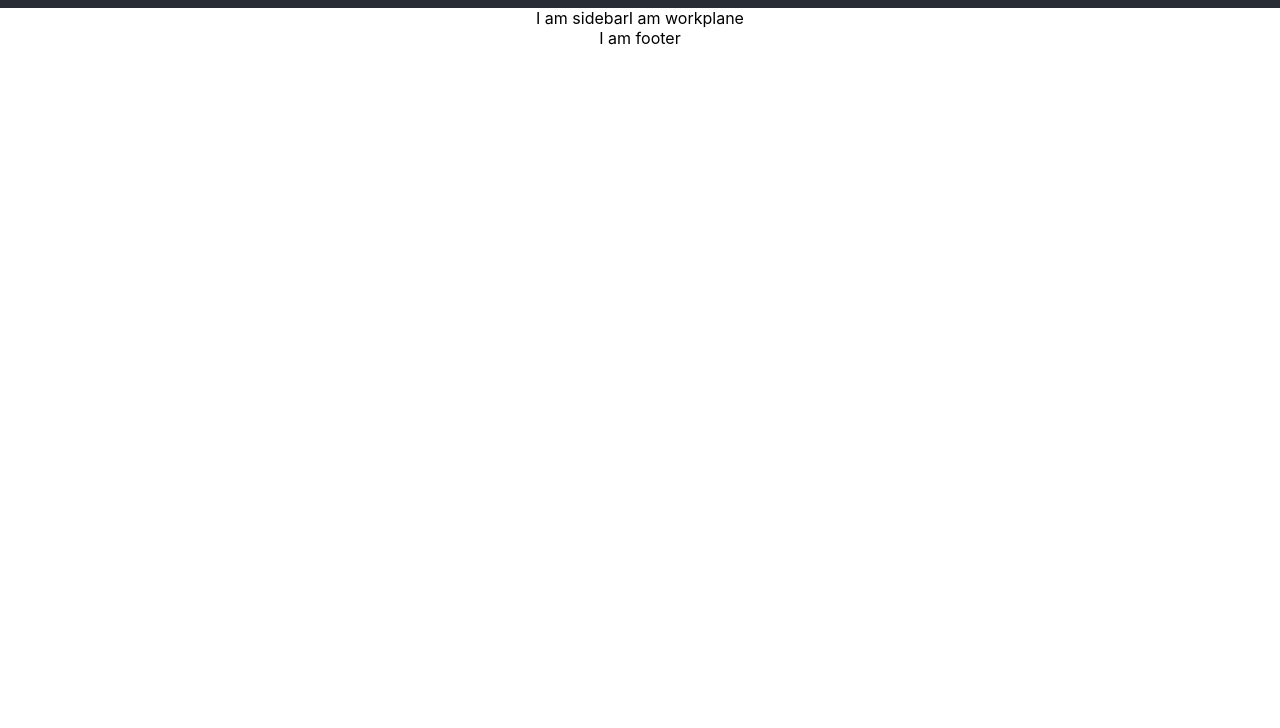
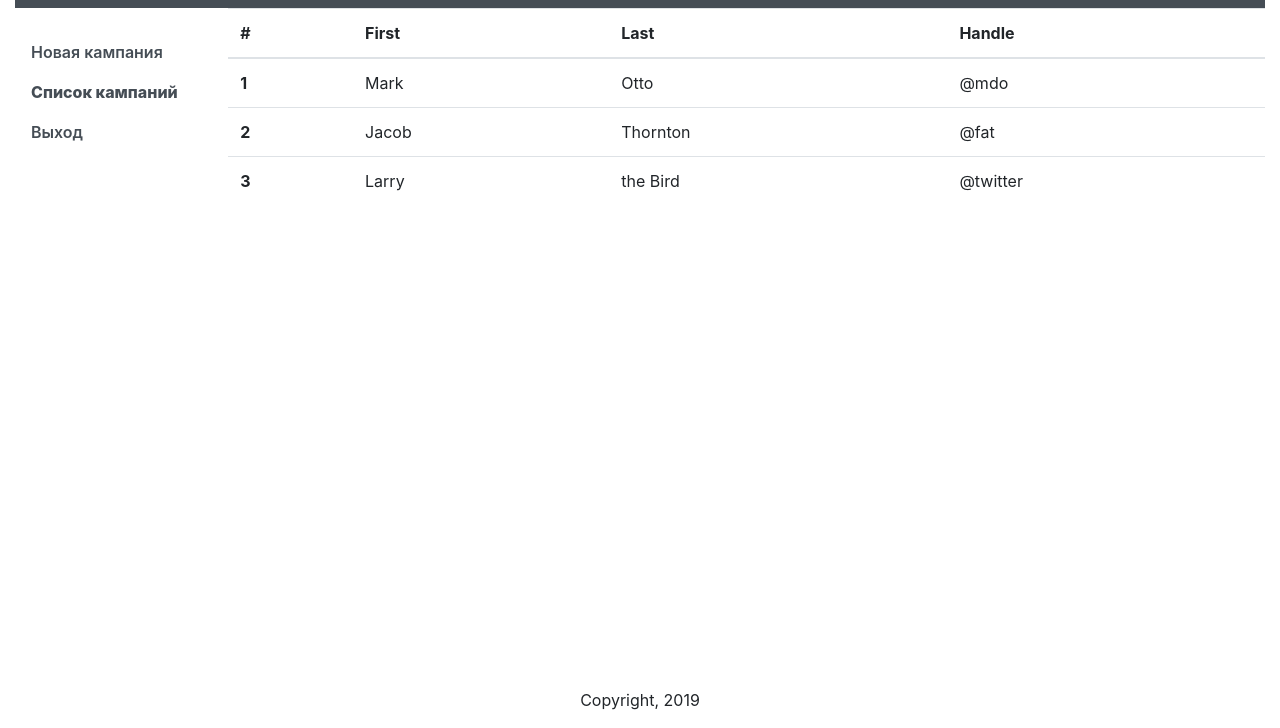
Before and after one commit to kefiller/a2i-web, a React app: page / in a window 1280 px wide. Shown: the part 72-800 px from the top of the page. Built offline with nearby package versions, Linux system fonts and the light colour scheme; no server answers.

Commit message:
basic layout and routing

```diff
--- a/package.json
+++ b/package.json
@@ -6,6 +6,7 @@
     "axios": "^0.19.0",
     "react": "^16.8.6",
     "react-dom": "^16.8.6",
+    "react-router-dom": "^5.0.1",
     "react-scripts": "3.0.1"
   },
   "scripts": {
--- a/public/index.html
+++ b/public/index.html
@@ -5,6 +5,7 @@
     <link rel="shortcut icon" href="%PUBLIC_URL%/favicon.ico" />
     <meta name="viewport" content="width=device-width, initial-scale=1" />
     <meta name="theme-color" content="#000000" />
+    <link rel="stylesheet" href="https://stackpath.bootstrapcdn.com/bootstrap/4.3.1/css/bootstrap.min.css" integrity="sha384-ggOyR0iXCbMQv3Xipma34MD+dH/1fQ784/j6cY/iJTQUOhcWr7x9JvoRxT2MZw1T" crossorigin="anonymous">
     <title>a2i web</title>
   </head>
   <body>
--- a/src/components/App/App.css
+++ b/src/components/App/App.css
@@ -6,6 +6,7 @@
   color: #61dafb;
 }
 
-.mainplane > * {
-  display: inline;
+.mainplane {
+  min-height: 85vh;
+  text-align: left;
 }
--- a/src/components/App/App.js
+++ b/src/components/App/App.js
@@ -25,12 +25,14 @@ function App() {
 
   return (
     <div className="App">
-      <Header />
-      <div className="mainplane" >
-        <Sidebar />
-        <Workplane />
+      <div className="container-fluid">
+        <Header />
+        <div className="mainplane row" >
+          <Sidebar  className="col-2"/>
+          <Workplane className="col-10"/>
+        </div>
+        <Footer />
       </div>
-      <Footer />
     </div>
   );
 }
--- /dev/null
+++ b/src/components/CampaignList/CampaignList.js
@@ -0,0 +1,38 @@
+import React from 'react';
+
+const CampaignList = () => {
+    return (
+        <table class="table">
+            <thead>
+                <tr>
+                    <th scope="col">#</th>
+                    <th scope="col">First</th>
+                    <th scope="col">Last</th>
+                    <th scope="col">Handle</th>
+                </tr>
+            </thead>
+            <tbody>
+                <tr>
+                    <th scope="row">1</th>
+                    <td>Mark</td>
+                    <td>Otto</td>
+                    <td>@mdo</td>
+                </tr>
+                <tr>
+                    <th scope="row">2</th>
+                    <td>Jacob</td>
+                    <td>Thornton</td>
+                    <td>@fat</td>
+                </tr>
+                <tr>
+                    <th scope="row">3</th>
+                    <td>Larry</td>
+                    <td>the Bird</td>
+                    <td>@twitter</td>
+                </tr>
+            </tbody>
+        </table>
+    );
+}
+
+export default CampaignList;
--- /dev/null
+++ b/src/components/CampaignList/index.js
@@ -0,0 +1,3 @@
+import CampaignList from './CampaignList';
+
+export default CampaignList;
--- a/src/components/Footer/Footer.js
+++ b/src/components/Footer/Footer.js
@@ -2,7 +2,7 @@ import React from 'react';
 
 const Footer = () => {
     return (
-        <div>I am footer</div>
+        <div>Copyright, 2019</div>
     );
 }
 
--- a/src/components/Header/Header.css
+++ b/src/components/Header/Header.css
@@ -1,5 +1,5 @@
 .header {
-    background-color: #282c34;
+    background-color: rgb(69, 77, 85);
     min-height: 10vh;
     display: flex;
     flex-direction: column;
--- a/src/components/Header/Header.js
+++ b/src/components/Header/Header.js
@@ -3,7 +3,7 @@ import './Header.css';
 
 const Header = () => {
     return (
-        <div className='header'>I am header</div>
+        <div className='header'>Автоинформатор</div>
     );
 }
 
--- /dev/null
+++ b/src/components/Sidebar/Sidebar.css
@@ -0,0 +1,12 @@
+.Sidebar {
+    /* border: 1px solid red; */
+}
+
+.nav-link {
+    color: rgb(69, 77, 85);
+    font-weight: 600;
+}
+
+.nav-link.active {
+    font-weight: 800;
+}
--- a/src/components/Sidebar/Sidebar.js
+++ b/src/components/Sidebar/Sidebar.js
@@ -1,8 +1,24 @@
 import React from 'react';
+import { Link } from "react-router-dom";
 
-const Sidebar = () => {
+import './Sidebar.css'
+
+const Sidebar = ({ className }) => {
     return (
-        <div>I am sidebar</div>
+        <div className={`Sidebar ${className}`}>
+            <br />
+            <ul class="nav flex-column">
+                <li class="nav-item">
+                    <Link class="nav-link" to="/NewCampaign/">Новая кампания</Link>
+                </li>
+                <li class="nav-item">
+                    <Link class="nav-link active" to="/CampaignList/">Список кампаний</Link>
+                </li>
+                <li class="nav-item">
+                    <Link class="nav-link" to="/Logout/">Выход</Link>
+                </li>
+            </ul>
+        </div>
     );
 }
 
--- /dev/null
+++ b/src/components/Workplane/Workplane.css
@@ -0,0 +1,6 @@
+.Workplane {
+    /* display: inline-block;
+    width: 90%;
+    box-sizing: border-box; */
+    /* border: 1px solid black; */
+}
--- a/src/components/Workplane/Workplane.js
+++ b/src/components/Workplane/Workplane.js
@@ -1,9 +1,24 @@
 import React from 'react';
+import { Route } from "react-router-dom";
 
-const Workplane = () => {
+import './Workplane.css';
+
+import CampaignList from '../CampaignList';
+
+const Workplane = ({ className }) => {
     return (
-        <div>I am workplane</div>
+        <div className={`Workplane ${className}`}>
+            <div>
+                <Route path="/" exact component={CampaignList} />
+                <Route path="/CampaignList" component={CampaignList} />
+                <Route path="/NewCampaign" component={NotImplementedYet} />
+                <Route path="/Logout" component={NotImplementedYet} />
+            </div>
+        </div>
     );
 }
 
+function NotImplementedYet() {
+    return <h2>Пока не готово.. :(</h2>;
+}
 export default Workplane;
--- a/src/index.js
+++ b/src/index.js
@@ -3,4 +3,6 @@ import ReactDOM from 'react-dom';
 import './index.css';
 import App from './components/App';
 
-ReactDOM.render(<App />, document.getElementById('root'));
+import { BrowserRouter } from 'react-router-dom';
+
+ReactDOM.render((<BrowserRouter><App /></BrowserRouter>), document.getElementById('root'));
```
Also changed, not shown: 1 other file.
